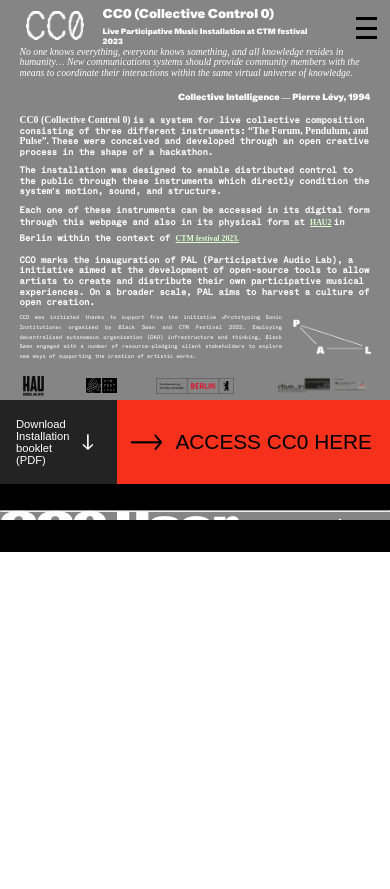
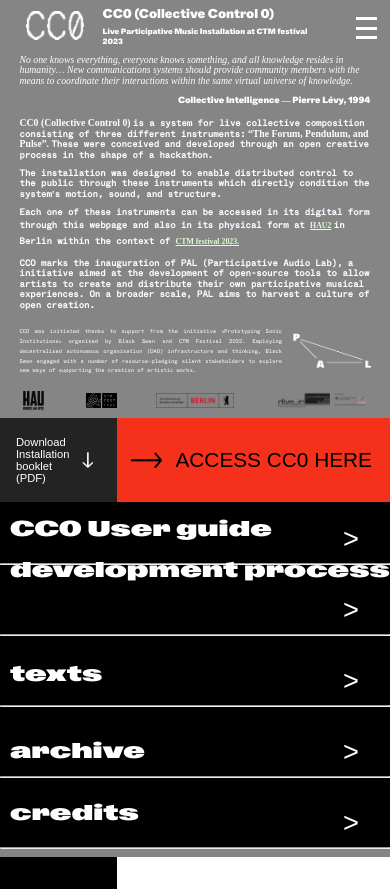
Before and after one commit to miguellacorte/PAL_Website_2023, a React (Vite) app: page /cc0 in a window 390 px wide. Before the commit the page ends 844 px from the top, so only its background shows below. Built offline with nearby package versions, Linux system fonts and the light colour scheme.

Commit message:
collapsible styling added

```diff
--- a/src/components/Collapsible.jsx
+++ b/src/components/Collapsible.jsx
@@ -11,10 +11,10 @@
   return (
     <div className="collapsible-container">
       <button className="toggle-button" onClick={toggle} >
-        <span className={`arrow-icon ${open ? "open" : "closed"}`}>></span>
+        <span className={`arrow-icon ${open ? "open" : "closed"}`}>&gt;</span>
         {title}
       </button>
-      {open && <div className="content" >{children}</div>}
+      {open && <div className="content"  >{children}</div>}
     </div>
   );
 };
--- a/src/components/Navbar.jsx
+++ b/src/components/Navbar.jsx
@@ -30,22 +30,10 @@
   return (
     <nav className="nav">
       <ul>
-        <li>
-          {" "}
         <CustomLink to="/">Home</CustomLink>
-        </li>
-        <li>
-          {" "}
         <CustomLink to="/about">About</CustomLink>
-        </li>
-        <li>
-          {" "}
         <CustomLink to="/contact">Contact</CustomLink>
-        </li>
-        <li className="cc0">
-          {" "}
-          <CustomLink to="/CC0">CTM FESTIVAL 2023 - CC0</CustomLink>{" "}
-        </li>
+        <CustomLink to="/CC0">CTM FESTIVAL 2023 - CC0</CustomLink>
       </ul>
     </nav>
   );
@@ -67,18 +55,10 @@
 
       <nav className={`mobile-nav ${isOpen ? "open" : ""}`}>
         <ul>
-          <li>
           <CustomLink to="/">Home</CustomLink>
-          </li>
-          <li>
           <CustomLink to="/about">About</CustomLink>
-          </li>
-          <li>
           <CustomLink to="/contact">Contact</CustomLink>
-          </li>
-          <li style= {{textAlign:"center"}}>
-            <CustomLink to="/CC0">CTM FESTIVAL 2023-CC0 </CustomLink>
-          </li>
+          <CustomLink to="/CC0">CTM FESTIVAL 2023-CC0</CustomLink>
         </ul>
       </nav>
     </div>
--- a/src/pages/CC0.jsx
+++ b/src/pages/CC0.jsx
@@ -29,7 +29,7 @@
         </p>
 
         <p className="body-1">
-          <span style={{}}>CC0 (Collective Control 0) </span>
+          <span >CC0 (Collective Control 0) </span>
           is a system for live collective composition consisting of three
           different instruments:
           <span> “The Forum, Pendulum, and Pulse”. </span>
@@ -49,7 +49,7 @@
             {" "}
             <a
               style={{ color: "#DCFFCF" }}
-              href="https://www.hebbel-am-ufer.de/"
+              href="https://www.hebbel-am-ufer.de/programm/pdetail/participative-audio-lab-collective-control-0"
             >
               HAU2
             </a>{" "}
@@ -59,7 +59,7 @@
             {" "}
             <a
               style={{ color: "#DCFFCF" }}
-              href="https://www.hebbel-am-ufer.de/"
+              href="https://www.ctm-festival.de/festival-2023/programme/practise/collective-control-0"
             >
               CTM festival 2023.{" "}
             </a>
@@ -122,7 +122,7 @@
         </div>
 
         <div className="dropdown-menu">
-          <div>
+          <div >
             <h1>CC0 User guide</h1>
             <Collapsible>
               <div className="content">
@@ -163,11 +163,43 @@
                   </p>
                 </div>
                 <img
-                  src="public/A5 - 28.jpg"
+                  src="/A5 - 28.jpg"
                   alt="Image Description"
                   className="image"
                 />
               </div>
+            </Collapsible>
+          </div>
+          <hr />
+
+          <div >
+            <h1 style = {{top:"12%"}}>development process</h1>
+            <Collapsible >
+
+            </Collapsible>
+          </div>
+          <hr />
+
+          <div >
+            <h1 style = {{top:"42%"}}>texts</h1>
+            <Collapsible >
+
+            </Collapsible>
+          </div>
+          <hr />
+
+          <div >
+            <h1 style = {{top:"64%"}}>archive</h1>
+            <Collapsible >
+
+            </Collapsible>
+          </div>
+          <hr />
+
+          <div >
+            <h1 style = {{top:"82%"}}>credits</h1>
+            <Collapsible >
+
             </Collapsible>
           </div>
           <hr />
--- a/src/styles/CC0.css
+++ b/src/styles/CC0.css
@@ -72,7 +72,7 @@
 }
 
 .header-quote {
-  margin-top: 0 !important;
+  margin-top: 2% !important;
   margin-right: 5%;
   margin-bottom: 0 !important;
   margin-left: 5%;
@@ -85,13 +85,13 @@
 }
 
 .quote-title {
-  margin-right: 0;
+ margin-top: 1%;
   margin-right: 5%;
   margin-bottom: 2%;
   margin-left: 5%;
   font-family: "Whyte Trial";
   font-style: normal;
-  font-size: 1rem;
+  font-size: 1.2vw;
   font-weight: 700;
   line-height: 20px;
   text-align: right;
@@ -107,7 +107,7 @@
   font-style: normal;
   font-weight: 900;
   font-size: 1vw;
-  line-height: 1.2rem;
+  line-height: 1.2vw;
   color: #fefefe;
 }
 
@@ -118,13 +118,14 @@
 
 .body-1 span {
   font-family: ABC Whyte Trial;
-  font-size: 1rem;
+  font-size: 1.2vw;
 }
 
 .body-2 {
   margin-right: 5%;
   margin-left: 5%;
   margin-bottom: 0;
+  margin-top: 3%;
   display: flex;
   flex-direction: row;
   align-items: center;
@@ -151,6 +152,7 @@
   justify-content: space-around;
   align-items: center;
   flex-wrap: nowrap;
+  margin-bottom: 1%;
 }
 
 .image {
@@ -234,10 +236,10 @@
 .dropdown-menu h1 {
   font-family: "gravityWide", sans-serif;
   display: inline-block;
-  font-size: 2rem;
+  font-size: 5.5vw;
   position: absolute;
   top: 0;
-  left: 0;
+  left: 10px;
   width: 100%;
   z-index: 1;
 }
@@ -247,7 +249,7 @@
 }
 
 .content {
-  margin-top: 3%;
+  margin-top: 2vw;
   font-family: "Arial", sans-serif;
   font-size: 16px;
   line-height: 1.5;
@@ -376,10 +378,16 @@
 
   .cc0-right-panel {
     order: 3;
+    width: 30%;
   }
 
   .cc0-start-button {
     order: 2;
     width: 70%;
   }
+
+  .content {
+    margin-top: 8%;
+
+  }
 }
--- a/src/styles/collapsible.css
+++ b/src/styles/collapsible.css
@@ -1,26 +1,25 @@
 .collapsible-container {
   margin-bottom: 10px;
+  padding: 5%;
   display: inline-block;
 }
 
 .toggle-button {
-
   color: white;
-  padding: 10px;
   background-color: #f5f5f500;
   border: none;
   outline: none;
   cursor: pointer;
   position: absolute;
-  top: 15px;
   right: 20px;
+  z-index: 10001;
 }
 
 .arrow-icon {
   display: inline-block;
   margin-left: 5px;
   margin-right: 5px;
-  font-size: 30px;
+  font-size: 7vw;
   transition: transform 0.2s ease-in-out;
 }
 
--- a/src/styles/navbar.css
+++ b/src/styles/navbar.css
@@ -66,20 +66,13 @@
   top: 0;
   right: 0;
   bottom: 0;
-  background-color: white;
+  background-color: black;
   width: 75%;
   padding: 1rem;
   transform: translateX(100%);
   transition: transform 0.17s ease-in-out;
-
-}
-
-.mobile-nav.open {
-  transform: translateX(0);
-  background-color: rgb(0, 0, 0);
-  font-family: "MyCustomFont", sans-serif;
+  font-family: "MyCustomFont";
   display: flex;
-  position:fixed;
   align-items: center;
   justify-content: center;
   font-size: 18vw;
@@ -88,6 +81,29 @@
   text-decoration: none;
   font-weight: normal;
   z-index: 999;
+
+}
+
+.mobile-nav.open {
+  position: fixed;
+  top: 0;
+  right: 0;
+  bottom: 0;
+  background-color: rgb(0, 0, 0);
+  width: 75%;
+  padding: 1rem;
+  transform: translateX(0);
+  transition: transform 0.17s ease-in-out;
+  font-family: "MyCustomFont", sans-serif;
+  display: flex;
+  align-items: center;
+  justify-content: center;
+  font-size: 18vw;
+  text-decoration: none;
+  text-align: center;
+  text-decoration: none;
+  font-weight: normal;
+  z-index: 10009;
 }
 
 .mobile-nav a {
@@ -113,6 +129,18 @@
   padding: 0;
 }
 
+.hamburger.open span:first-child {
+  transform: rotate(45deg);
+}
+
+.hamburger.open span:nth-child(2) {
+  transform: rotate(0);
+}
+
+.hamburger.open span:last-child {
+  transform: rotate(-45deg);
+}
+
 .mobile-nav li {
   margin: 3rem ;
 }
@@ -122,7 +150,7 @@
 }
 
 .hamburger {
-  position: absolute;
+  position: fixed;
   top: 1rem;
   right: 1rem;
   display: flex;
@@ -138,7 +166,7 @@
 
 .hamburger span {
   display: block;
-  background-color: black;
+  background-color: white;
   height: 3px;
   width: 1.3rem;
   transition: transform 0.4s ease-in-out;
@@ -169,15 +197,17 @@
 .close {
   position: absolute;
   top: 0.5rem;
-  left: 0.5rem;
+  right: 0.5rem;
   color: black;
   font-size:2rem;
   cursor: pointer;
   margin-right: auto;
   width: 2rem;
   height: 2rem;
+  color: aliceblue;
   background-color: transparent;
   border: none;
   cursor: pointer;
   outline: none;
+  z-index: 1000000;
 }
```
Lines whose indentation alone changed are shown as unchanged.
